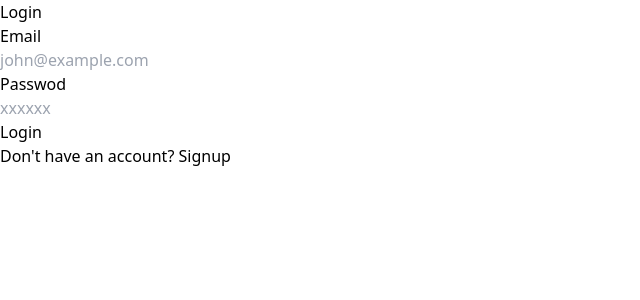
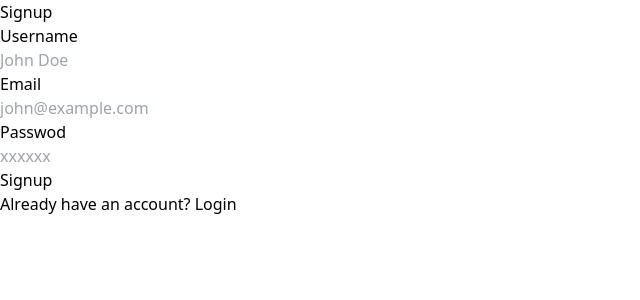
Before and after one commit to Omachonu-prosper/pollarity, a React (Vite) app in the folder client/: page /signup in a window 1280 px wide. Shown: the top 300 px of the page, without its empty margins (0-640 px from the left). Built offline with nearby package versions, Linux system fonts and the light colour scheme; the HTML template or start-up script is replaced by a standard one.

Commit message:
Use react router to handle page routing

```diff
--- a/client/package.json
+++ b/client/package.json
@@ -10,7 +10,8 @@
   },
   "dependencies": {
     "react": "^18.2.0",
-    "react-dom": "^18.2.0"
+    "react-dom": "^18.2.0",
+    "react-router": "^7.1.1"
   },
   "devDependencies": {
     "@types/react": "^18.0.27",
--- a/client/src/App.tsx
+++ b/client/src/App.tsx
@@ -1,13 +1,37 @@
 import { useEffect, useState } from "react";
-import Dashboard from "./components/Dashboard";
-import Authentication from "./components/Authentication";
+import { Navigate, BrowserRouter, Routes, Route } from "react-router";
+import PrivateRoute from "./components/PrivateRoute";
+import Dashboard from "./pages/Dashboard";
+import Login from "./pages/Login";
+import Signup from "./pages/Signup";
 
 function App() {
   const [isAuthenticated, setIsAuthenticated] = useState(false);
 
-  // Authentication verification logic to come in here
+  return (
+    <BrowserRouter>
+      <Routes>
+        <Route element={<PrivateRoute isAuthenticated={isAuthenticated} />}>
+          <Route path="/dashboard" element={<Dashboard />} />
+        </Route>
 
-  return <div>{isAuthenticated ? <Dashboard /> : <Authentication />}</div>;
+        <Route
+          path="/login"
+          element={<Login isAuthenticated={isAuthenticated} />}
+        />
+
+        <Route
+          path="/signup"
+          element={<Signup isAuthenticated={isAuthenticated} />}
+        />
+
+        <Route
+          index
+          element={<Navigate to={isAuthenticated ? "/dashboard" : "/login"} />}
+        />
+      </Routes>
+    </BrowserRouter>
+  );
 }
 
 export default App;
--- /dev/null
+++ b/client/src/components/PrivateRoute.tsx
@@ -0,0 +1,13 @@
+import React from "react";
+import { Navigate, Outlet, useLocation } from "react-router";
+
+function PrivateRoute({ isAuthenticated }: { isAuthenticated: boolean }) {
+  const location = useLocation();
+
+  if (!isAuthenticated)
+    return <Navigate to="/login" state={{ from: location }} />;
+
+  return <Outlet />;
+}
+
+export default PrivateRoute;
--- a/client/src/components/Authentication.tsx
+++ b/client/src/pages/Login.tsx
@@ -1,6 +1,13 @@
-import InputField from "./InputField";
+import { Navigate, Link } from "react-router";
+import InputField from "../components/InputField";
 
-function Authentication() {
+interface Props {
+  isAuthenticated: boolean;
+}
+
+function Login({ isAuthenticated }: Props) {
+  if (isAuthenticated) return <Navigate to="/dashboard" />;
+
   return (
     <div className="container mx-auto px-4 mt-16 max-w-md">
       <h1 className="mb-5 text-2xl font-semibold text-gray-900">Login</h1>
@@ -30,12 +37,12 @@ function Authentication() {
 
       <p className="mt-7">
         Don't have an account?{" "}
-        <a href="http://" className="text-indigo-800 hover:text-indigo-700">
+        <Link to="/signup" className="text-indigo-800 hover:text-indigo-700">
           Signup
-        </a>
+        </Link>
       </p>
     </div>
   );
 }
 
-export default Authentication;
+export default Login;
--- /dev/null
+++ b/client/src/pages/Signup.tsx
@@ -0,0 +1,57 @@
+import InputField from "../components/InputField";
+import { Navigate, Link } from "react-router";
+
+interface Props {
+  isAuthenticated: boolean;
+}
+
+function Signup({ isAuthenticated }: Props) {
+  if (isAuthenticated) return <Navigate to="/dashboard" />;
+
+  return (
+    <div className="container mx-auto px-4 mt-16 max-w-md">
+      <h1 className="mb-5 text-2xl font-semibold text-gray-900">Signup</h1>
+
+      <form>
+        <InputField
+          label="Username"
+          type="text"
+          name="username"
+          id="username"
+          placeholder="John Doe"
+        />
+
+        <InputField
+          label="Email"
+          type="email"
+          name="email"
+          id="email"
+          placeholder="john@example.com"
+          classNames="mt-3"
+        />
+
+        <InputField
+          label="Passwod"
+          type="password"
+          name="password"
+          id="password"
+          placeholder="xxxxxx"
+          classNames="mt-3"
+        />
+
+        <button className="bg-indigo-800 hover:bg-indigo-700 text-white py-2 px-3 mt-5 rounded w-full">
+          Signup
+        </button>
+      </form>
+
+      <p className="mt-7">
+        Already have an account?{" "}
+        <Link to="/login" className="text-indigo-800 hover:text-indigo-700">
+          Login
+        </Link>
+      </p>
+    </div>
+  );
+}
+
+export default Signup;
```
Also changed, not shown: client/src/pages/Dashboard.tsx (renamed from client/src/components/Dashboard.tsx), 1 other file (tests, documents, lock files or other folders).
